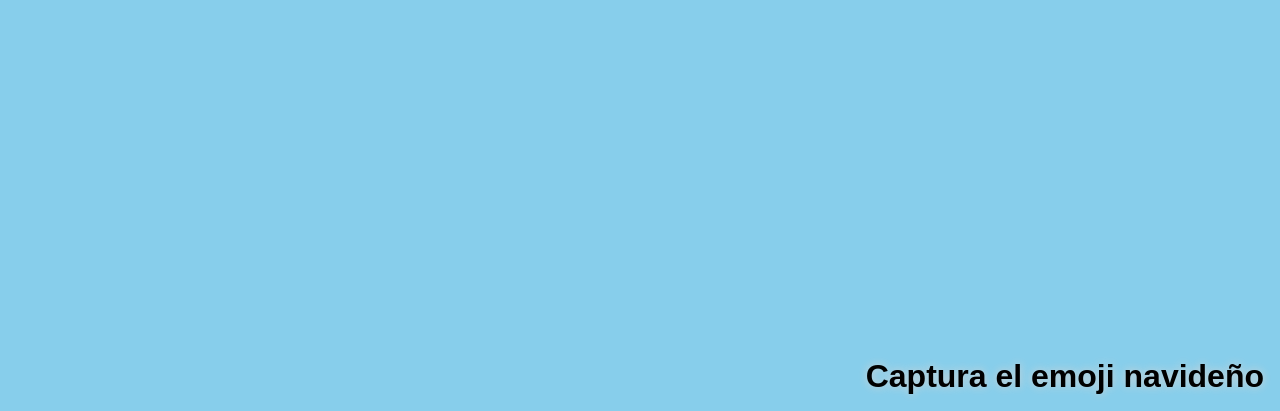
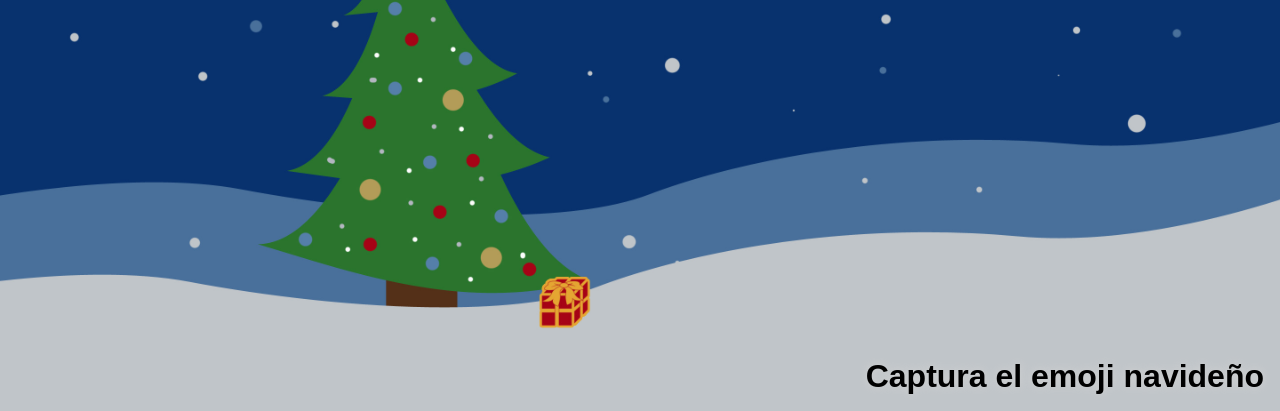
Before and after one commit to claumartinezh/christmas-game, a website: page index.html in a window 1280 px wide. Shown: the part 389-800 px from the top of the page. Drawn offline with Linux system fonts and the light colour scheme; the site is published under a folder, as on GitHub Pages, so addresses that start at the root find nothing.

Commit message:
fix: update image route

```diff
--- a/style.css
+++ b/style.css
@@ -13,7 +13,7 @@ body {
 main {
   min-height: 100vh;
   background-color: skyblue;
-  background-image: url('/images/christmas_background.jpg');
+  background-image: url('./images/christmas_background.jpg');
   background-size: cover;
 }
 
```
